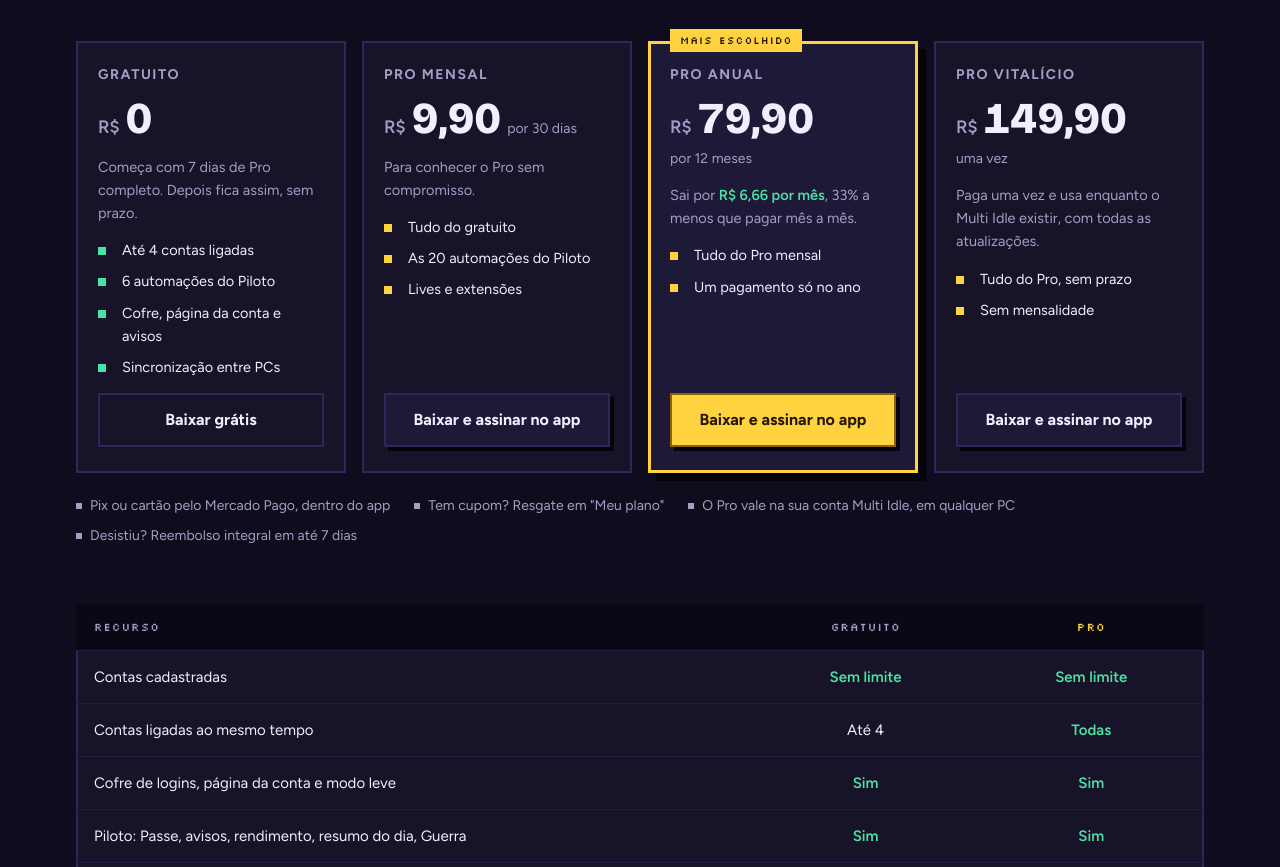
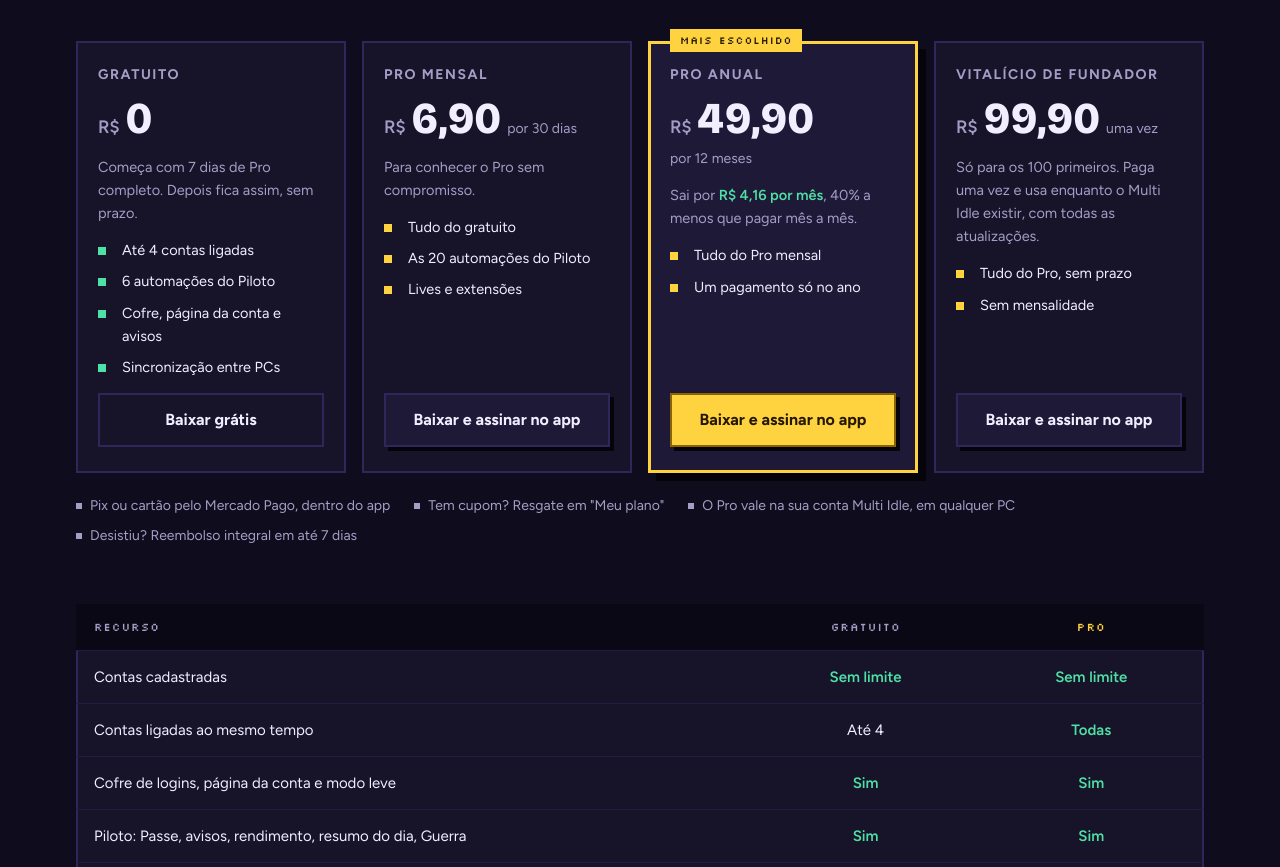
Before and after one commit to edufms4321/multi-idle, a plain HTML site: page index.html in a window 1280 px wide. Shown: the part 6414-7281 px from the top of the page. Drawn offline with nearby package versions, Linux system fonts and the light colour scheme.

Commit message:
Precos novos: R$ 6,90, R$ 49,90 e vitalicio de fundador R$ 99,90

```diff
--- a/index.html
+++ b/index.html
@@ -479,7 +479,7 @@ footer .legal { max-width: 90ch; }
         </div>
         <div class="price">
           <h3>Pro mensal</h3>
-          <div class="amount"><span class="cur">R$</span><span class="val">9,90</span><span class="per">por 30 dias</span></div>
+          <div class="amount"><span class="cur">R$</span><span class="val">6,90</span><span class="per">por 30 dias</span></div>
           <p class="note">Para conhecer o Pro sem compromisso.</p>
           <ul>
             <li>Tudo do gratuito</li>
@@ -491,8 +491,8 @@ footer .legal { max-width: 90ch; }
         <div class="price best">
           <span class="ribbon">MAIS ESCOLHIDO</span>
           <h3>Pro anual</h3>
-          <div class="amount"><span class="cur">R$</span><span class="val">79,90</span><span class="per">por 12 meses</span></div>
-          <p class="note">Sai por <b>R$ 6,66 por mês</b>, 33% a menos que pagar mês a mês.</p>
+          <div class="amount"><span class="cur">R$</span><span class="val">49,90</span><span class="per">por 12 meses</span></div>
+          <p class="note">Sai por <b>R$ 4,16 por mês</b>, 40% a menos que pagar mês a mês.</p>
           <ul>
             <li>Tudo do Pro mensal</li>
             <li>Um pagamento só no ano</li>
@@ -500,9 +500,9 @@ footer .legal { max-width: 90ch; }
           <a class="btn gold" href="https://github.com/edufms4321/multi-idle-releases/releases/latest/download/Multi-Idle-Setup.exe" target="_blank" rel="noopener">Baixar e assinar no app</a>
         </div>
         <div class="price">
-          <h3>Pro vitalício</h3>
-          <div class="amount"><span class="cur">R$</span><span class="val">149,90</span><span class="per">uma vez</span></div>
-          <p class="note">Paga uma vez e usa enquanto o Multi Idle existir, com todas as atualizações.</p>
+          <h3>Vitalício de fundador</h3>
+          <div class="amount"><span class="cur">R$</span><span class="val">99,90</span><span class="per">uma vez</span></div>
+          <p class="note">Só para os 100 primeiros. Paga uma vez e usa enquanto o Multi Idle existir, com todas as atualizações.</p>
           <ul>
             <li>Tudo do Pro, sem prazo</li>
             <li>Sem mensalidade</li>
```
